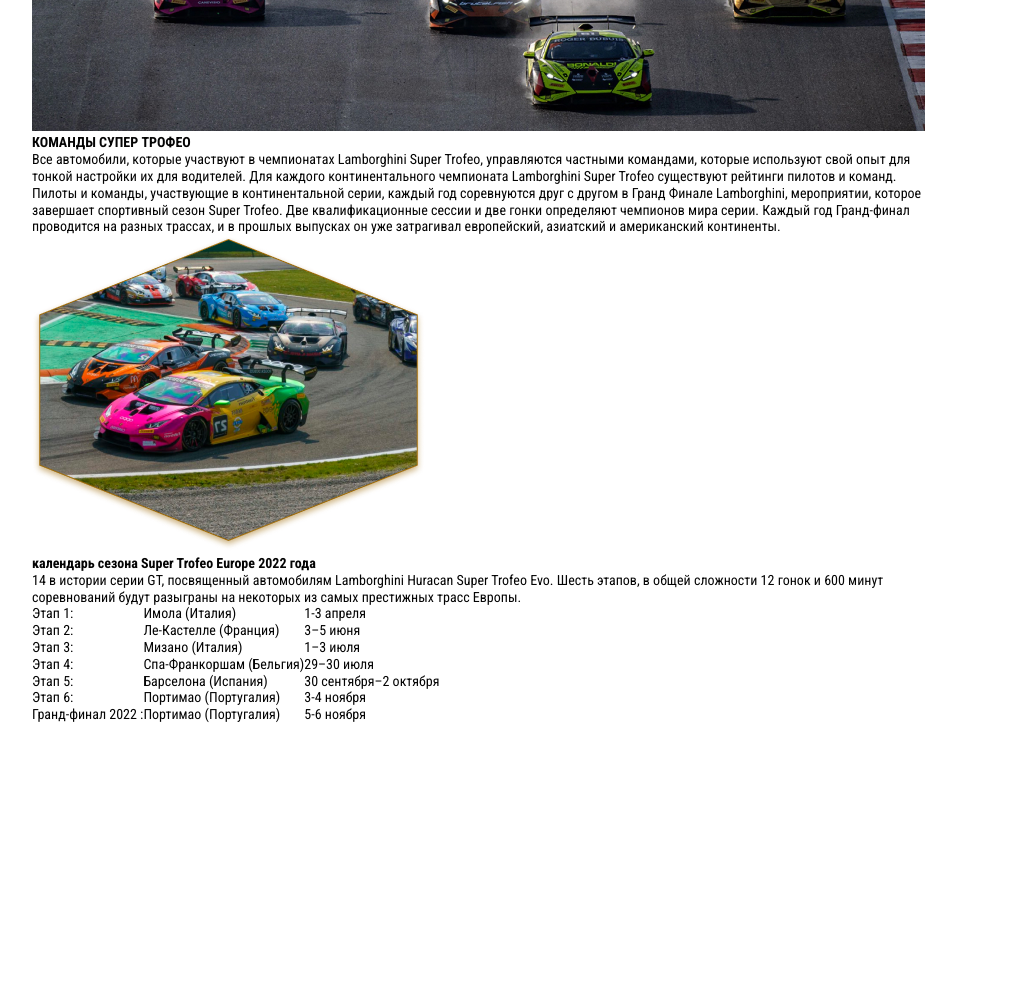
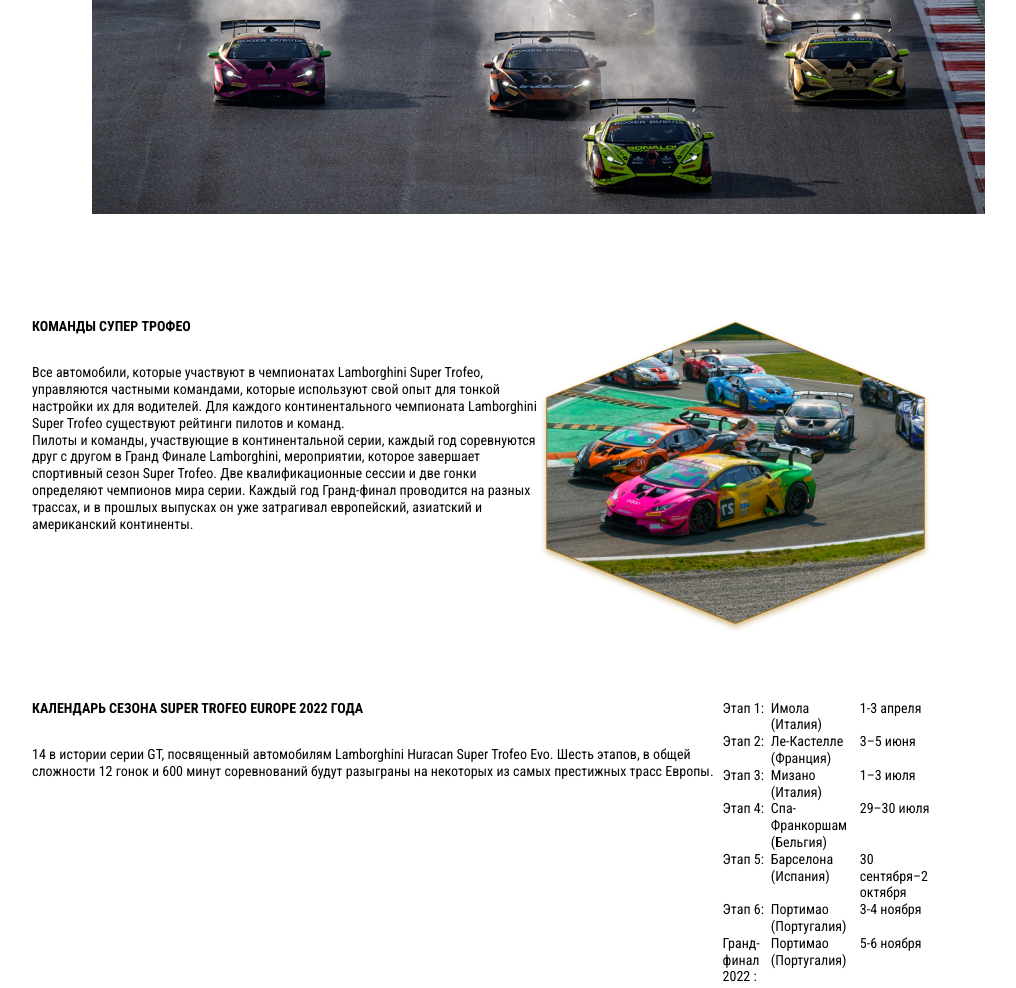
Before and after one commit to dudkinsa/lamborghini, a plain HTML site: page index.html in a window 1280 px wide. Shown: the part 1200-2188 px from the top of the page, without its empty margins (158-1174 px from the left). Before the commit the page ends 1923 px from the top, so only its background shows below. Drawn offline with Linux system fonts and the light colour scheme.

Commit message:
add style for info, info__part,  info__part--third.info__part--first info__title to style.css

```diff
--- a/css/style.css
+++ b/css/style.css
@@ -130,5 +130,27 @@ body {
     margin-top: auto;
     margin-bottom: 30px;
     align-self: center;
+}
+
+.info{
+    padding-bottom: 100px;
 
 }
+
+.info__part{
+    padding-top: 100px;
+    display: flex;
+}
+
+
+.info__part--third{
+    padding-top: 66px;
+}
+.info__part--first{
+display: block;
+}
+
+.info__title{
+    text-transform: uppercase;
+    margin-bottom: 30px;
+}
--- a/index.html
+++ b/index.html
@@ -65,7 +65,7 @@
     </section>
     <section class="info">
         <div class="container">
-            <div class="info__part">
+            <div class="info__part .info__part--first">
                 <h3 class="info__title">СУПЕР ТРОФЕО МИРОВОЙ ФИНАЛ</h3>
                 <div class="info__part-textbox">
                     <p class="info__text">
@@ -100,7 +100,7 @@
                 </div>
                 <img src="/images/info-2.png" alt="" class="info__part-img">
             </div>
-            <div class="info__part">
+            <div class="info__part info__part--third">
                 <div class="info__content">
                     <h3 class="info__title">календарь сезона Super Trofeo Europe 2022 года</h3>
                     <p class="info__text">
```
